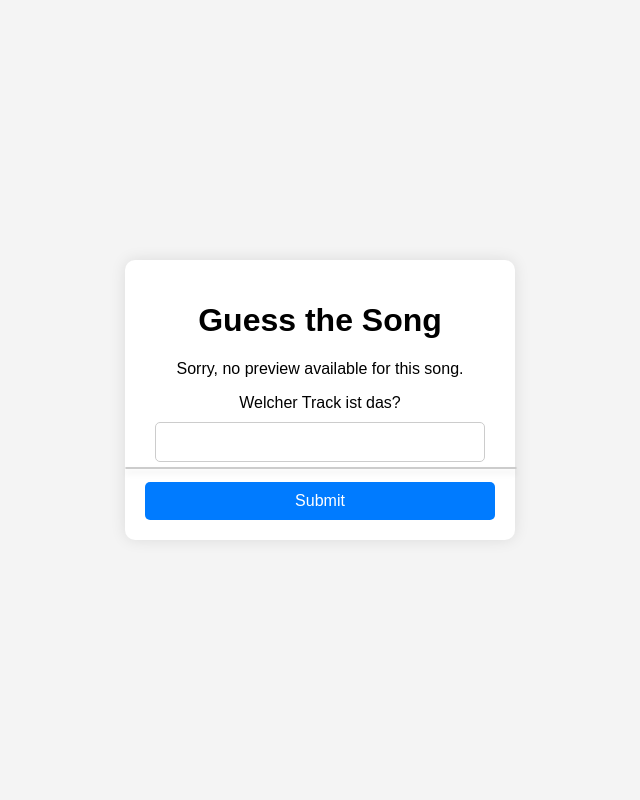
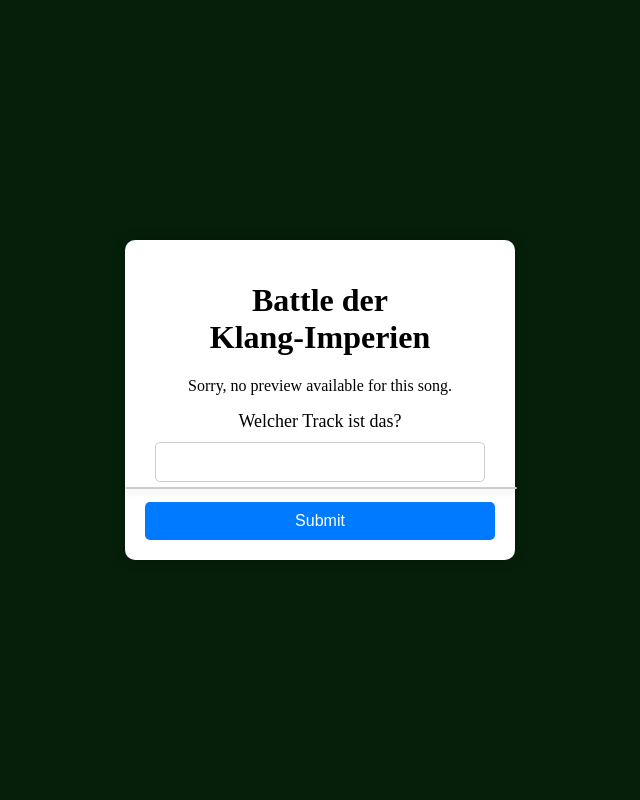
Before and after one commit to scpia/GTS, a Flask app: template quiz_env/music_quiz/templates/spotify_quiz.html in a window 1280 px wide. Shown: the whole page, without its empty margins (320-960 px from the left). Run offline with Flask 3, Linux system fonts and the light colour scheme; the template is opened without the code that fills it, so the values that code supplies are empty.

Commit message:
aktueller Stand 16.08.2024

```diff
--- a/quiz_env/music_quiz/app.py
+++ b/quiz_env/music_quiz/app.py
@@ -92,8 +92,6 @@ def callback():
 
     session["token_info"] = token_info
     return redirect(url_for('choose'))
-##################################################################
-#######                  FUNCTIONS                         #######
 
 def get_spotify_client():
     token_info = session.get("token_info", None)
--- /dev/null
+++ b/quiz_env/music_quiz/static/spotify-style.css
@@ -0,0 +1,99 @@
+/* Flexbox centering */
+/* Flexbox centering */
+body,
+html {
+  margin: 0;
+  padding: 0;
+  height: 100%;
+  display: flex;
+  align-items: center;
+  justify-content: center;
+  font-family: Inknut Antiqua;
+  background-color: #051f0b;
+}
+
+/* Container styling */
+.container {
+  background-color: white;
+  padding: 20px;
+  border-radius: 10px;
+  box-shadow: 0 0 15px rgba(0, 0, 0, 0.1);
+  text-align: center;
+  width: 350px;
+  position: relative;
+}
+
+/* Input field and button styling */
+input[type="text"] {
+  width: calc(100% - 20px); /* Adjust width to account for padding */
+  padding: 10px;
+  margin-top: 10px;
+  border: 1px solid #ccc;
+  border-radius: 5px;
+  font-size: 16px;
+  box-sizing: border-box;
+}
+
+input[type="submit"] {
+  width: 100%;
+  padding: 10px;
+  background-color: #007bff;
+  color: white;
+  border: none;
+  border-radius: 5px;
+  font-size: 16px;
+  cursor: pointer;
+  transition: background-color 0.3s ease;
+  margin-top: 20px;
+  box-sizing: border-box;
+}
+
+input[type="submit"]:hover {
+  background-color: #0056b3;
+}
+
+/* Suggestions dropdown styling */
+#suggestions {
+  border: 1px solid #ccc;
+  max-height: 150px;
+  overflow-y: auto;
+  background-color: white;
+  width: auto; /* Auto width based on content */
+  min-width: 100%; /* Minimum width to match the input field */
+  position: absolute;
+  left: 0;
+  z-index: 1000;
+  border-radius: 5px;
+  box-shadow: 0 4px 6px rgba(0, 0, 0, 0.1);
+  margin-top: 5px; /* Adds a small space between the input and the suggestions */
+}
+
+.suggestion-item {
+  padding: 10px;
+  cursor: pointer;
+  display: flex;
+  align-items: center;
+}
+
+.suggestion-item img {
+  width: 40px;
+  height: 40px;
+  margin-right: 10px;
+  border-radius: 5px;
+}
+
+.suggestion-item:hover {
+  background-color: #f0f0f0;
+}
+
+/* Audio element styling */
+audio {
+  width: 100%;
+  margin-top: 10px;
+  border-radius: 5px;
+  outline: none;
+}
+
+.spotify_quiz-input-container-lable {
+  font-size: large;
+}
--- a/quiz_env/music_quiz/templates/spotify_quiz.html
+++ b/quiz_env/music_quiz/templates/spotify_quiz.html
@@ -1,122 +1,21 @@
 <!DOCTYPE html>
 <html lang="en">
   <head>
-    <meta charset="UTF-8">
-    <meta name="viewport" content="width=device-width, initial-scale=1.0">
+    <meta charset="UTF-8" />
+    <meta name="viewport" content="width=device-width, initial-scale=1.0" />
     <title>Guess the Song</title>
-    <style>
-        /* Flexbox centering */
-/* Flexbox centering */
-body, html {
-    margin: 0;
-    padding: 0;
-    height: 100%;
-    display: flex;
-    align-items: center;
-    justify-content: center;
-    font-family: Arial, sans-serif;
-    background-color: #f4f4f4;
-}
-
-/* Container styling */
-.container {
-    background-color: white;
-    padding: 20px;
-    border-radius: 10px;
-    box-shadow: 0 0 15px rgba(0, 0, 0, 0.1);
-    text-align: center;
-    width: 350px;
-    position: relative;
-}
-
-/* Input field and button styling */
-input[type="text"] {
-    width: calc(100% - 20px); /* Adjust width to account for padding */
-    padding: 10px;
-    margin-top: 10px;
-    border: 1px solid #ccc;
-    border-radius: 5px;
-    font-size: 16px;
-    box-sizing: border-box;
-}
-
-input[type="submit"] {
-    width: 100%;
-    padding: 10px;
-    background-color: #007bff;
-    color: white;
-    border: none;
-    border-radius: 5px;
-    font-size: 16px;
-    cursor: pointer;
-    transition: background-color 0.3s ease;
-    margin-top: 20px;
-    box-sizing: border-box;
-}
-
-input[type="submit"]:hover {
-    background-color: #0056b3;
-}
-
-/* Suggestions dropdown styling */
-#suggestions {
-    border: 1px solid #ccc;
-    max-height: 150px;
-    overflow-y: auto;
-    background-color: white;
-    width: auto; /* Auto width based on content */
-    min-width: 100%; /* Minimum width to match the input field */
-    position: absolute;
-    left: 0;
-    z-index: 1000;
-    border-radius: 5px;
-    box-shadow: 0 4px 6px rgba(0, 0, 0, 0.1);
-    margin-top: 5px; /* Adds a small space between the input and the suggestions */
-}
-
-.suggestion-item {
-    padding: 10px;
-    cursor: pointer;
-    display: flex;
-    align-items: center;
-}
-
-.suggestion-item img {
-    width: 40px;
-    height: 40px;
-    margin-right: 10px;
-    border-radius: 5px;
-}
-
-.suggestion-item:hover {
-    background-color: #f0f0f0;
-}
-
-/* Audio element styling */
-audio {
-    width: 100%;
-    margin-top: 10px;
-    border-radius: 5px;
-    outline: none;
-}
-
-    </style>
+    <link rel="stylesheet" href="/static/spotify-style.css" />
   </head>
   <body>
     <div class="container">
-        <h1>Guess the Song</h1>
+      <h1>Battle der <br />Klang-Imperien</h1>
 
-        {% with messages = get_flashed_messages(with_categories=true) %}
-            {% if messages %}
-                {% for category, message in messages %}
+      {% with messages = get_flashed_messages(with_categories=true) %} {% if
+      messages %} {% for category, message in messages %}
       <div class="{{ category }}">{{ message }}</div>
-                {% endfor %}
-            {% endif %}
-        {% endwith %}
-
-        {% if preview_url %}
+      {% endfor %} {% endif %} {% endwith %} {% if preview_url %}
       <audio controls id="audio_player">
-                <source src="{{ preview_url }}" type="audio/mpeg">
+        <source src="{{ preview_url }}" type="audio/mpeg" />
         Your browser does not support the audio element.
       </audio>
       {% else %}
@@ -124,41 +23,54 @@ audio {
       {% endif %}
 
       <form action="{{ url_for('spotify_quiz') }}" method="POST">
-            <div>
-                <label for="song_guess">Welcher Track ist das?</label>
-                <input type="text" id="song_guess" name="song_guess" required autocomplete="off">
+        <div class="spotify_quiz-input-container">
+          <label class="spotify_quiz-input-container-lable" for="song_guess"
+            >Welcher Track ist das?</label
+          >
+          <input
+            type="text"
+            id="song_guess"
+            name="song_guess"
+            required
+            autocomplete="off"
+          />
           <div id="suggestions"></div>
         </div>
-            <input type="submit" value="Submit">
+        <input type="submit" value="Submit" />
       </form>
     </div>
 
     <script>
-        document.getElementById('audio_player').volume = 0.3;  // Set default volume to 30%
+      document.getElementById("audio_player").volume = 0.3; // Set default volume to 30%
 
-        document.getElementById('song_guess').addEventListener('input', function() {
+      document
+        .getElementById("song_guess")
+        .addEventListener("input", function () {
           let query = this.value;
 
-            if (query.length > 1) {  // Start searching after 1 characters
+          if (query.length > 1) {
+            // Start searching after 1 characters
             fetch(`/search?q=${query}`)
-                    .then(response => response.json())
-                    .then(data => {
-                        let suggestions = document.getElementById('suggestions');
-                        suggestions.innerHTML = '';  // Clear previous suggestions
+              .then((response) => response.json())
+              .then((data) => {
+                let suggestions = document.getElementById("suggestions");
+                suggestions.innerHTML = ""; // Clear previous suggestions
 
-                        data.songs.forEach(song => {
-                            let item = document.createElement('div');
-                            item.classList.add('suggestion-item');
+                data.songs.forEach((song) => {
+                  let item = document.createElement("div");
+                  item.classList.add("suggestion-item");
                   item.innerHTML = `<img src="${song.album_cover}" alt="Album cover"><span>${song.name} - ${song.artist}</span>`;
-                            item.onclick = function() {
-                                document.getElementById('song_guess').value = `${song.name} - ${song.artist}`;
-                                suggestions.innerHTML = '';  // Clear suggestions after selection
+                  item.onclick = function () {
+                    document.getElementById(
+                      "song_guess"
+                    ).value = `${song.name} - ${song.artist}`;
+                    suggestions.innerHTML = ""; // Clear suggestions after selection
                   };
                   suggestions.appendChild(item);
                 });
               });
           } else {
-                document.getElementById('suggestions').innerHTML = '';  // Clear suggestions if query is too short
+            document.getElementById("suggestions").innerHTML = ""; // Clear suggestions if query is too short
           }
         });
     </script>
```
Lines whose indentation alone changed are shown as unchanged.
